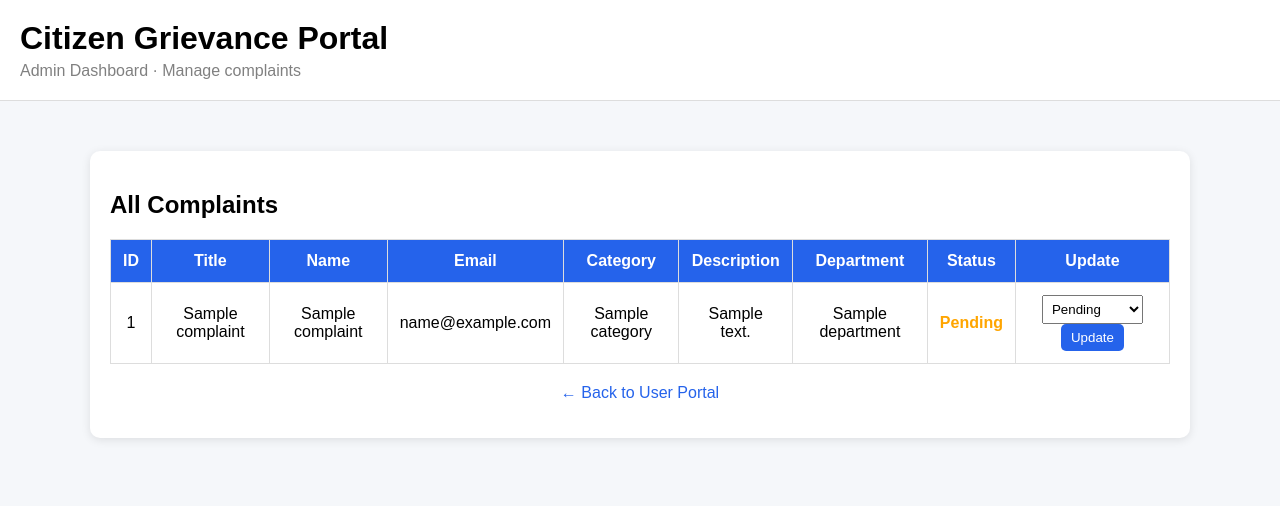
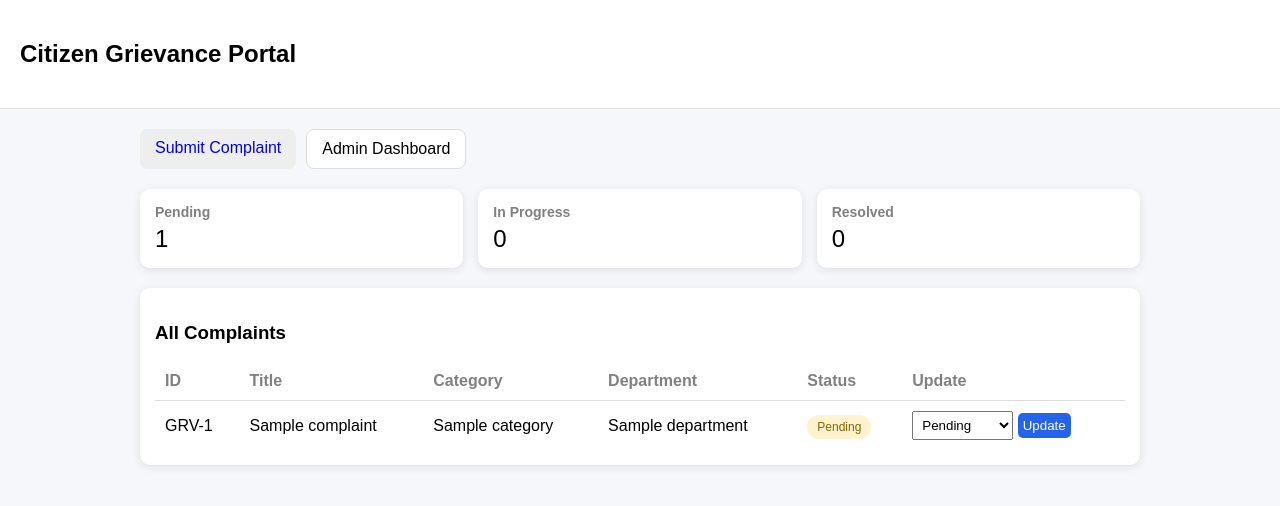
Before and after one commit to puneethvarma7/grievance_portal, a Flask app: template templates/admin.html in a window 1280 px wide. Shown: the top 506 px of the page. Run offline with Flask 3, Linux system fonts and the light colour scheme; the template is opened without the code that fills it: most values are stand-ins (such as "Sample title", 1, 10 or a date in 2020).

Commit message:
new admin portal

```diff
--- a/templates/admin.html
+++ b/templates/admin.html
@@ -5,7 +5,7 @@
 
     <style>
         body {
-            font-family: Arial, sans-serif;
+            font-family: Arial;
             background: #f5f7fa;
             margin: 0;
         }
@@ -17,77 +17,112 @@
             border-bottom: 1px solid #ddd;
         }
 
-        header h1 {
-            margin: 0;
+        .container {
+            max-width: 1000px;
+            margin: auto;
+            padding: 20px;
         }
 
-        header p {
-            margin: 5px 0 0;
+        /* Tabs */
+        .tabs {
+            display: flex;
+            gap: 10px;
+            margin-bottom: 20px;
+        }
+
+        .tab {
+            padding: 10px 15px;
+            background: #eee;
+            border-radius: 8px;
+            cursor: pointer;
+        }
+
+        .active {
+            background: white;
+            border: 1px solid #ddd;
+        }
+
+        /* Cards */
+        .cards {
+            display: flex;
+            gap: 15px;
+            margin-bottom: 20px;
+        }
+
+        .card {
+            flex: 1;
+            background: white;
+            padding: 15px;
+            border-radius: 10px;
+            box-shadow: 0px 2px 10px rgba(0,0,0,0.1);
+        }
+
+        .card h3 {
+            margin: 0;
+            font-size: 14px;
             color: gray;
         }
 
-        /* Container */
-        .container {
-            max-width: 1100px;
-            margin: 30px auto;
-            padding: 20px;
+        .card p {
+            font-size: 24px;
+            margin: 5px 0 0;
         }
 
-        /* Card */
-        .card {
+        /* Table */
+        .table-box {
             background: white;
+            padding: 15px;
             border-radius: 10px;
-            padding: 20px;
             box-shadow: 0px 2px 10px rgba(0,0,0,0.1);
         }
 
-        /* Table */
         table {
             width: 100%;
             border-collapse: collapse;
         }
 
         th {
-            background: #2563eb;
-            color: white;
+            text-align: left;
+            padding: 10px;
+            color: gray;
         }
 
-        th, td {
-            padding: 12px;
-            border: 1px solid #ddd;
-            text-align: center;
+        td {
+            padding: 10px;
+            border-top: 1px solid #ddd;
         }
 
-        /* Status Colors */
-        .pending { color: orange; font-weight: bold; }
-        .progress { color: blue; font-weight: bold; }
-        .resolved { color: green; font-weight: bold; }
+        /* Status pills */
+        .status {
+            padding: 5px 10px;
+            border-radius: 15px;
+            font-size: 12px;
+        }
 
-        /* Button */
+        .pending {
+            background: #fff3cd;
+            color: #856404;
+        }
+
+        .progress {
+            background: #cce5ff;
+            color: #004085;
+        }
+
+        .resolved {
+            background: #d4edda;
+            color: #155724;
+        }
+
+        select, button {
+            padding: 5px;
+        }
+
         button {
             background: #2563eb;
             color: white;
             border: none;
-            padding: 6px 10px;
             border-radius: 5px;
-        }
-
-        button:hover {
-            background: #1e40af;
-        }
-
-        select {
-            padding: 5px;
-        }
-
-        .back {
-            text-align: center;
-            margin-top: 20px;
-        }
-
-        .back a {
-            text-decoration: none;
-            color: #2563eb;
         }
     </style>
 </head>
@@ -95,23 +130,44 @@
 <body>
 
 <header>
-    <h1>Citizen Grievance Portal</h1>
-    <p>Admin Dashboard · Manage complaints</p>
+    <h2>Citizen Grievance Portal</h2>
 </header>
 
 <div class="container">
-    <div class="card">
 
-        <h2>All Complaints</h2>
+    <!-- Tabs -->
+    <div class="tabs">
+        <div class="tab"><a href="/" style="text-decoration:none;">Submit Complaint</a></div>
+        <div class="tab active">Admin Dashboard</div>
+    </div>
+
+    <!-- Cards -->
+    <div class="cards">
+        <div class="card">
+            <h3>Pending</h3>
+            <p>{{ complaints | selectattr('status', 'equalto', 'Pending') | list | length }}</p>
+        </div>
+
+        <div class="card">
+            <h3>In Progress</h3>
+            <p>{{ complaints | selectattr('status', 'equalto', 'In Progress') | list | length }}</p>
+        </div>
+
+        <div class="card">
+            <h3>Resolved</h3>
+            <p>{{ complaints | selectattr('status', 'equalto', 'Resolved') | list | length }}</p>
+        </div>
+    </div>
+
+    <!-- Table -->
+    <div class="table-box">
+        <h3>All Complaints</h3>
 
         <table>
             <tr>
                 <th>ID</th>
                 <th>Title</th>
-                <th>Name</th>
-                <th>Email</th>
                 <th>Category</th>
-                <th>Description</th>
                 <th>Department</th>
                 <th>Status</th>
                 <th>Update</th>
@@ -119,32 +175,27 @@
 
             {% for complaint in complaints %}
             <tr>
-                <td>{{ complaint['id'] }}</td>
+                <td>GRV-{{ complaint['id'] }}</td>
                 <td>{{ complaint['title'] }}</td>
-                <td>{{ complaint['name'] }}</td>
-                <td>{{ complaint['email'] }}</td>
                 <td>{{ complaint['category'] }}</td>
-                <td>{{ complaint['description'] }}</td>
                 <td>{{ complaint['department'] }}</td>
 
-                <!-- Status -->
                 <td>
                     {% if complaint['status'] == 'Pending' %}
-                        <span class="pending">Pending</span>
+                        <span class="status pending">Pending</span>
                     {% elif complaint['status'] == 'In Progress' %}
-                        <span class="progress">In Progress</span>
+                        <span class="status progress">In Progress</span>
                     {% else %}
-                        <span class="resolved">Resolved</span>
+                        <span class="status resolved">Resolved</span>
                     {% endif %}
                 </td>
 
-                <!-- Update -->
                 <td>
                     <form action="/update_status/{{ complaint['id'] }}" method="POST">
                         <select name="status">
-                            <option value="Pending">Pending</option>
-                            <option value="In Progress">In Progress</option>
-                            <option value="Resolved">Resolved</option>
+                            <option>Pending</option>
+                            <option>In Progress</option>
+                            <option>Resolved</option>
                         </select>
                         <button type="submit">Update</button>
                     </form>
@@ -152,12 +203,8 @@
             </tr>
             {% endfor %}
         </table>
+    </div>
 
-        <div class="back">
-            <p><a href="/">← Back to User Portal</a></p>
-        </div>
-
-    </div>
 </div>
 
 </body>
```
